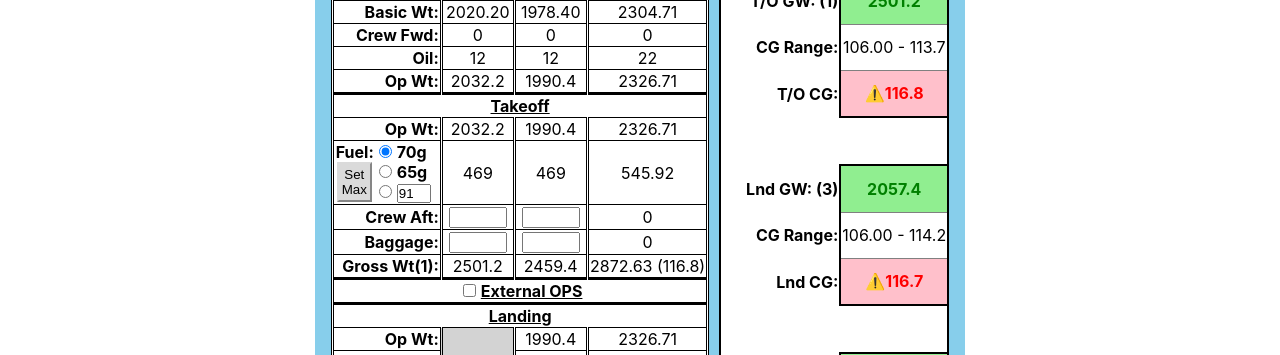
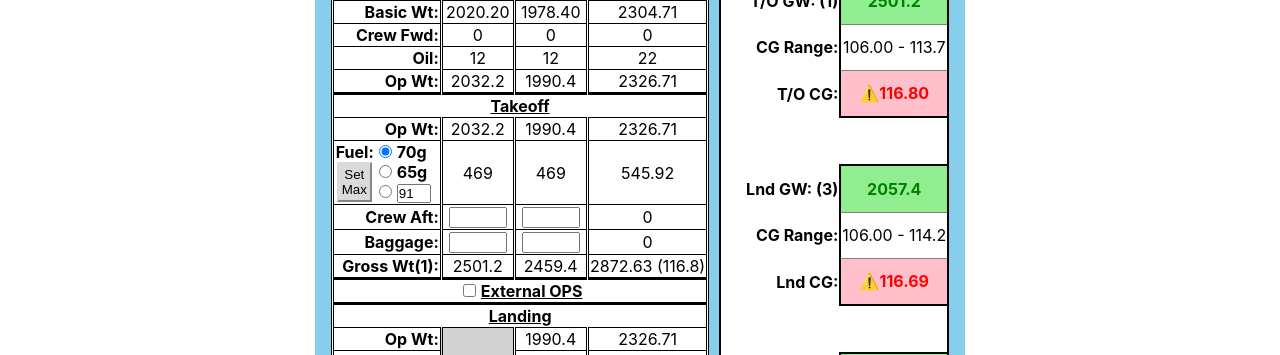
Before and after one commit to began91/th57, a React (Create React App) app: page / in a window 1280 px wide. Shown: the part 233-588 px from the top of the page. Built offline with nearby package versions, Linux system fonts and the light colour scheme.

Commit message:
change CG results to two decimal places

```diff
--- a/src/components/Results.js
+++ b/src/components/Results.js
@@ -82,13 +82,13 @@ class Results extends React.Component {
         let heavGW = Math.round((heavOpWt + fuel + pax + baggage)*10)/10;
         let fwdGW = Math.round((fwdOpWt + fuel + pax + baggage)*10)/10;
         let takeoffMoment = Math.round((opMoment + fuelMoment(fuel) + pax * paxArm + baggage * bagArm)*100)/100;
-        let takeoffArm = Math.round( takeoffMoment / fwdGW * 1000)/10;
+        let takeoffArm = Math.round( takeoffMoment / fwdGW * 10000)/100;
         let maxFuel = Math.min(Math.floor((3200 - heavOpWt - pax - baggage) / 6.7), 91);
 
         //Externals
         let extGW = Math.round((fwdOpWt + extFuel + paxExternal + extLoad)*10)/10;
         let extMoment = Math.round((opMoment + fuelMoment(extFuel) + paxExternal * paxArm + extLoad*1.071)*100)/100;
-        let extArm = Math.round(extMoment / extGW * 1000)/10;
+        let extArm = Math.round(extMoment / extGW * 10000)/100;
         let maxFuelExt = Math.min(
             Math.floor((3350 - fwdOpWt - paxExternal - extLoad) / 6.7),
             Math.floor((3200 - fwdOpWt - paxExternal) / 6.7 ),
@@ -97,7 +97,7 @@ class Results extends React.Component {
         //Landing Weight/Moment
         let lndWt = fwdOpWt + 67 + pax + baggage;
         let lndMoment = Math.round((opMoment + 74.17 + pax * paxArm + baggage * bagArm)*100)/100;
-        let lndArm = Math.round(lndMoment / lndWt * 1000)/10;
+        let lndArm = Math.round(lndMoment / lndWt * 10000)/100;
 
         let highGW, maxTakeoffArm, heavier;
 
@@ -329,7 +329,7 @@ class Results extends React.Component {
                     </tr>
                     <tr className="no-borders">
                         <th className="row-head">T/O CG:</th>
-                        <td colSpan="0" className={(result.maxTakeoffArm > result.cgHighTakeoff || result.maxTakeoffArm < result.cgLow) ? 'err' : 'good'}><span role="img" aria-label="warning">⚠️</span>{result.maxTakeoffArm.toFixed(1)}</td>
+                        <td colSpan="0" className={(result.maxTakeoffArm > result.cgHighTakeoff || result.maxTakeoffArm < result.cgLow) ? 'err' : 'good'}><span role="img" aria-label="warning">⚠️</span>{result.maxTakeoffArm.toFixed(2)}</td>
                     </tr>
                     <tr className="no-borders"><th colSpan="2"><br/></th></tr>
                     <tr className="no-borders">
@@ -342,7 +342,7 @@ class Results extends React.Component {
                     </tr>
                     <tr className="no-borders">
                         <th className="row-head">Lnd CG:</th>
-                        <td colSpan="0" className={(result.lndArm > result.cgHighLand || result.lndArm < result.cgLow) ? 'err' : 'good'}><span role="img" aria-label="warning">⚠️</span>{result.lndArm.toFixed(1)}</td>
+                        <td colSpan="0" className={(result.lndArm > result.cgHighLand || result.lndArm < result.cgLow) ? 'err' : 'good'}><span role="img" aria-label="warning">⚠️</span>{result.lndArm.toFixed(2)}</td>
                     </tr>
                     <tr className="no-borders"><th colSpan="2"><br/></th></tr>
                     <tr className="no-borders">
```
